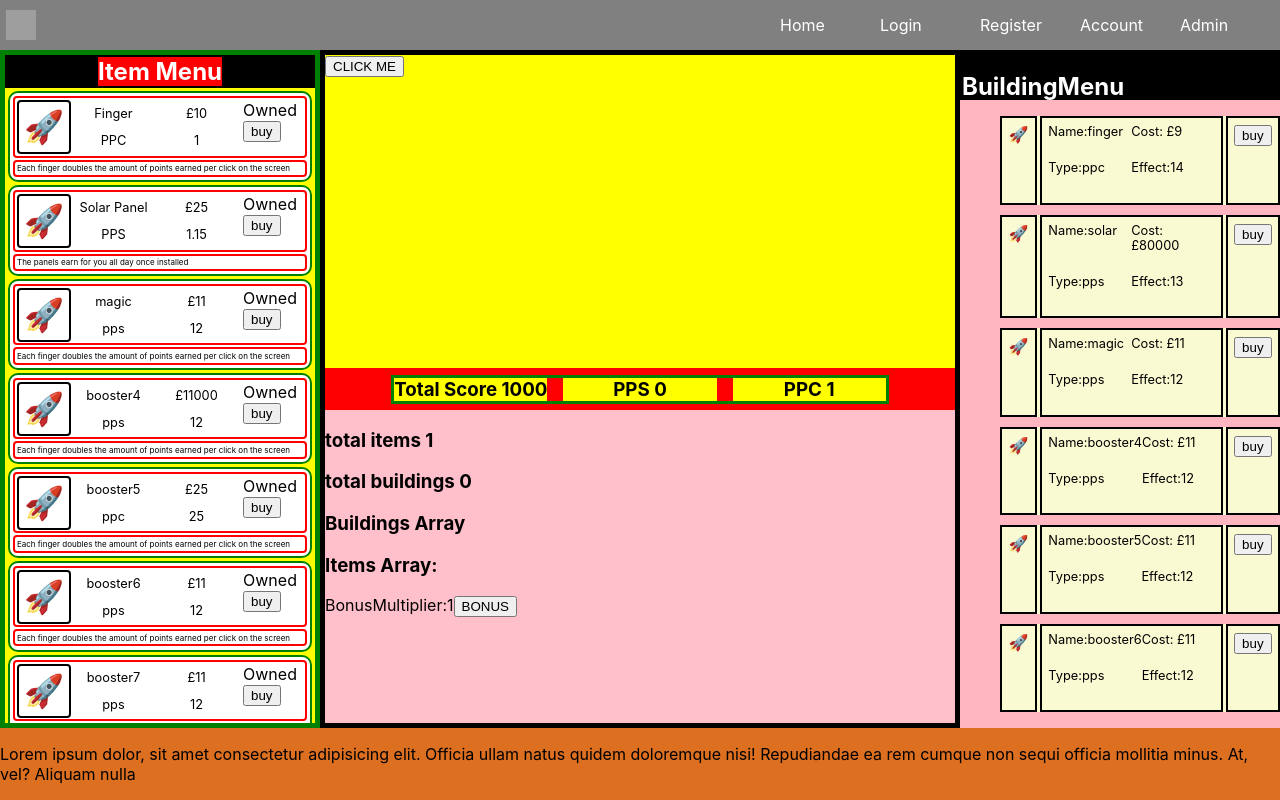
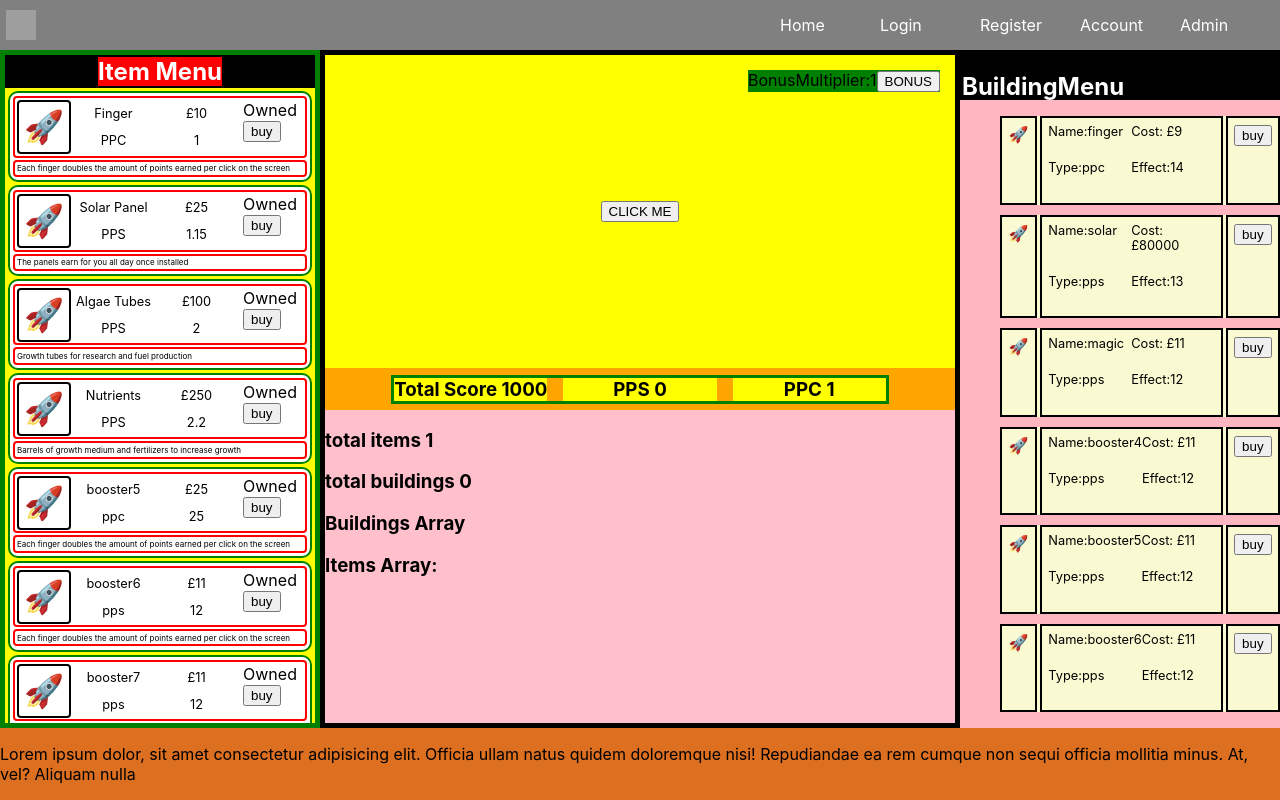
Before and after one commit to webdesignsbytom/bio-clicker-idle-game, a React (Create React App) app in the folder client/: page / in a window 1280 px wide. Built offline with nearby package versions, Linux system fonts and the light colour scheme; grey boxes are pictures that could not be loaded.

Commit message:
middle section smartened up

```diff
--- a/client/src/components/bonusMultiplier/BonusMultiplier.jsx
+++ b/client/src/components/bonusMultiplier/BonusMultiplier.jsx
@@ -1,5 +1,6 @@
 import React, { useContext, useState } from 'react';
 import { GameContext } from '../../context/GameContext';
+import './bonusMultiplier.css'
 
 function BonusMultiplier() {
   const {
@@ -36,7 +37,7 @@ function BonusMultiplier() {
   };
 
   return (
-    <div>
+    <div className='bonusMultiplier__container'>
       BonusMultiplier:
       {playerCharacter.bonusMultiplier}
       <button onClick={startBonusConditions}>BONUS</button>
--- /dev/null
+++ b/client/src/components/bonusMultiplier/bonusMultiplier.css
@@ -0,0 +1,6 @@
+.bonusMultiplier__container {
+    background-color: green;
+    position: absolute;
+    top: 15px;
+    right: 15px;
+}
--- a/client/src/components/clicker/Clicker.jsx
+++ b/client/src/components/clicker/Clicker.jsx
@@ -1,5 +1,7 @@
-import React, { useContext } from 'react'
+import React, { useContext } from 'react';
 import { GameContext } from '../../context/GameContext';
+import BonusMultiplier from '../bonusMultiplier/BonusMultiplier';
+import './clicker.css';
 
 function Clicker() {
   const { playerCharacter, setPlayerCharacter } = useContext(GameContext);
@@ -8,21 +10,22 @@ function Clicker() {
     let newPPC = playerCharacter.ppc;
     let currentTotalScore = playerCharacter.totalScore;
     let currentMultiplier = playerCharacter.bonusMultiplier;
-        let newTotalScore = (newPPC * currentMultiplier)  + currentTotalScore;
+    let newTotalScore = newPPC * currentMultiplier + currentTotalScore;
 
     setPlayerCharacter({
       ...playerCharacter,
       totalScore: newTotalScore,
     });
-    }
+  };
 
   return (
     <>
-    <section className="clicker__container">
+      <section className='clicker__container'>
         <button onClick={clickButton}>CLICK ME</button>
+        <BonusMultiplier />
       </section>
     </>
-  )
+  );
 }
 
-export default Clicker
+export default Clicker;
--- /dev/null
+++ b/client/src/components/clicker/clicker.css
@@ -0,0 +1,6 @@
+.clicker__container {
+    position: relative;
+    background-color: red;
+    display: grid;
+    place-content: center;
+}
--- a/client/src/components/stats/PlayerData.jsx
+++ b/client/src/components/stats/PlayerData.jsx
@@ -24,8 +24,6 @@ function PlayerData() {
                 );
               })}
             </h3>
-            <BonusMultiplier />
-
           </div>
     </section>
   )
--- a/client/src/db/items.json
+++ b/client/src/db/items.json
@@ -19,21 +19,21 @@
   },
   {
     "id": 3,
-    "name": "magic",
-    "type": "pps",
-    "effect": 12,
-    "cost": 11,
+    "name": "Algae Tubes",
+    "type": "PPS",
+    "effect": 2,
+    "cost": 100,
     "image": "🚀",
-    "desc": "Each finger doubles the amount of points earned per click on the screen"
+    "desc": "Growth tubes for research and fuel production"
   },
   {
     "id": 4,
-    "name": "booster4",
-    "type": "pps",
-    "effect": 12,
-    "cost": 11000,
+    "name": "Nutrients",
+    "type": "PPS",
+    "effect": 2.2,
+    "cost": 250,
     "image": "🚀",
-    "desc": "Each finger doubles the amount of points earned per click on the screen"
+    "desc": "Barrels of growth medium and fertilizers to increase growth"
   },
   {
     "id": 5,
--- a/client/src/pages/home/home.css
+++ b/client/src/pages/home/home.css
@@ -24,7 +24,7 @@
 }
 
 .scoresDisplay__container {
-    background-color: red;
+    background-color: orange;
 }
 
 .playerData__container {
--- a/client/src/pages/home/items/Item.jsx
+++ b/client/src/pages/home/items/Item.jsx
@@ -25,7 +25,7 @@ function Item({ item }) {
 
       const pushArray = newArray;
 
-      if (item.type === 'ppc') {
+      if (item.type === 'ppc' || 'PPC') {
         // get current values
         let currentPpc = playerCharacter.ppc;
         let currentTotalScore = playerCharacter.totalScore;
@@ -46,7 +46,7 @@ function Item({ item }) {
         });
       }
 
-      if (item.type === 'pps') {
+      if (item.type === 'pps' || 'PPS') {
         let currentPps = playerCharacter.pps;
         let currentTotalScore = playerCharacter.totalScore;
 
```
Lines whose indentation alone changed are shown as unchanged.
